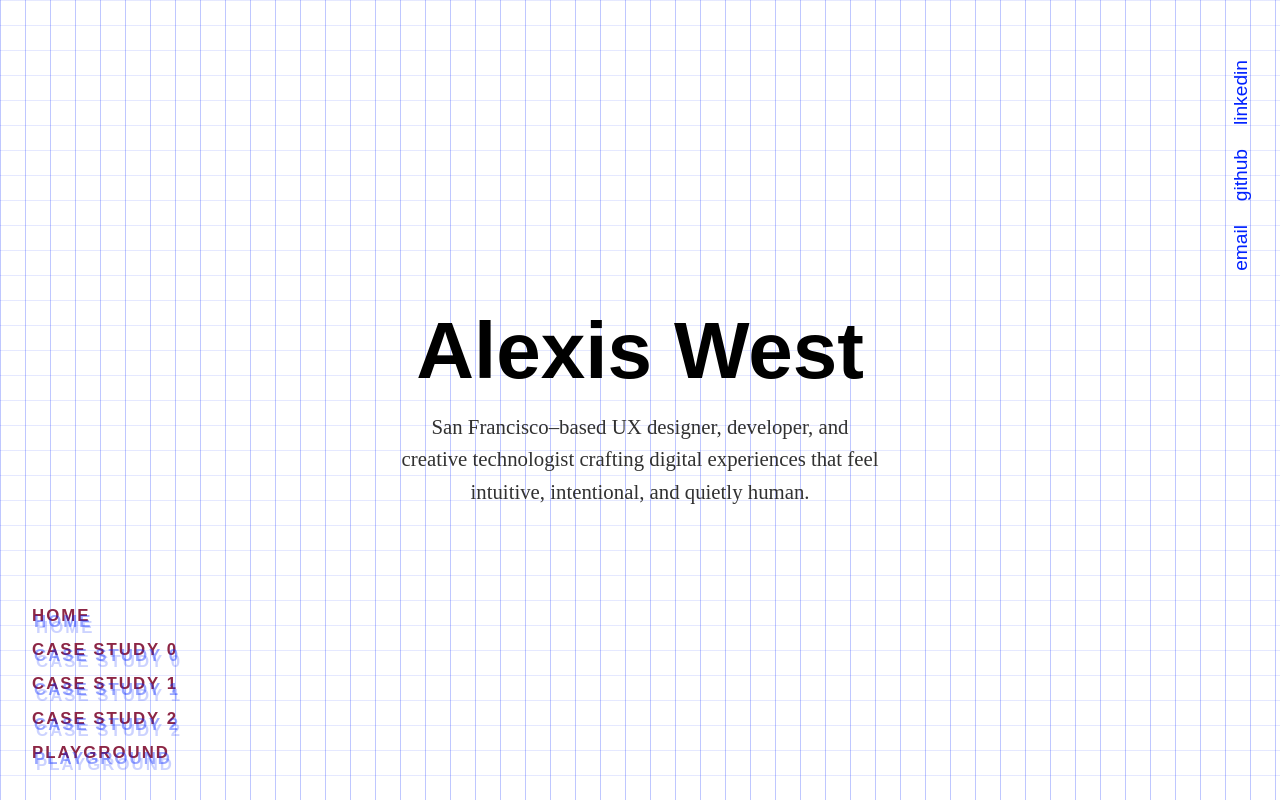
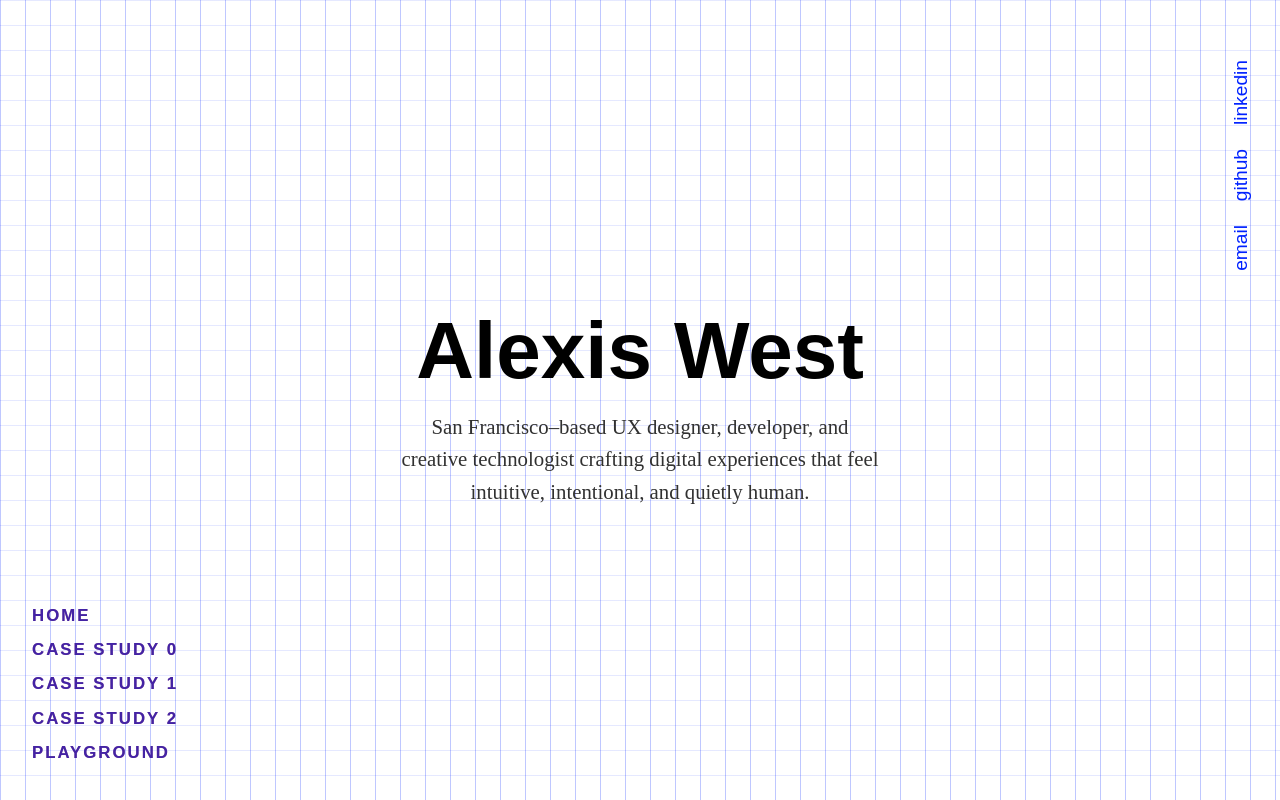
Before and after one commit to alexiswest98/2026portfolio, a React (Vite) app: page / in a window 1280 px wide. Shown: the top 800 px of the page. Built offline with nearby package versions, Linux system fonts and the light colour scheme; a web font is replaced by a local one.

Commit message:
home page animations are all working as intended

```diff
--- a/src/components/ContactLinks.jsx
+++ b/src/components/ContactLinks.jsx
@@ -6,7 +6,7 @@ const ContactLinks = forwardRef((props, ref) => {
     <div className="contact-links" ref={ref}>
       <a
         className="contact-link"
-        href="https://linkedin.com"
+        href="https://www.linkedin.com/in/alexiswest98/"
         target="_blank"
         rel="noopener noreferrer"
       >
@@ -14,7 +14,7 @@ const ContactLinks = forwardRef((props, ref) => {
       </a>
       <a
         className="contact-link"
-        href="https://github.com"
+        href="https://github.com/alexiswest98"
         target="_blank"
         rel="noopener noreferrer"
       >
@@ -22,7 +22,7 @@ const ContactLinks = forwardRef((props, ref) => {
       </a>
       <a
         className="contact-link"
-        href="mailto:your@email.com"
+        href="mailto:alexishwest98@gmail.com.com"
       >
         email
       </a>
--- a/src/pages/Home.jsx
+++ b/src/pages/Home.jsx
@@ -33,40 +33,30 @@ const Home = () => {
         start: 0,
         end: 'max',
         onUpdate: (self) => {
-          const v = Math.min(Math.abs(self.getVelocity()) / 1500, 1)
-
-          gsap.to('.nav-text.main', {
-            y: 0,
-            duration: 0.2,
-            overwrite: true,
-          })
-
-          gsap.to('.nav-text.trail1', {
-            y: v * 6,
-            x: v * 2,
-            duration: 0.3,
-            overwrite: true,
-          })
-
-          gsap.to('.nav-text.trail2', {
-            y: v * 12,
-            x: v * 4,
-            duration: 0.45,
-            overwrite: true,
-          })
-
+          // Section detection first so velocity suppression uses current section
           const scrollMid = window.scrollY + window.innerHeight * 0.5
           let newActive = 'hero'
-
           for (const { id } of SECTIONS) {
             const el = document.getElementById(id)
             if (el && el.offsetTop <= scrollMid) newActive = id
           }
-
           if (newActive !== trackedSection) {
             trackedSection = newActive
             setActiveSection(newActive)
+            // Immediately cancel in-flight trail tweens at boundary sections
+            if (newActive === 'hero' || newActive === 'playground') {
+              gsap.to('.nav-text.trail1', { y: 0, x: 0, duration: 0.3, overwrite: true })
+              gsap.to('.nav-text.trail2', { y: 0, x: 0, duration: 0.45, overwrite: true })
+            }
           }
+
+          // Suppress trails entirely at hero and playground
+          const suppressTrails = trackedSection === 'hero' || trackedSection === 'playground'
+          const v = suppressTrails ? 0 : Math.min(Math.abs(self.getVelocity()) / 1500, 1)
+
+          gsap.to('.nav-text.main', { y: 0, duration: 0.2, overwrite: true })
+          gsap.to('.nav-text.trail1', { y: v * 6, x: v * 2, duration: 0.3, overwrite: true })
+          gsap.to('.nav-text.trail2', { y: v * 12, x: v * 4, duration: 0.45, overwrite: true })
         },
       })
 
@@ -103,7 +93,7 @@ const Home = () => {
         trigger: lastLineRef.current,
         start: 'top+=20 10%',
         endTrigger: '#playground',
-        end: 'top top',
+        end: 'bottom top',
         pin: true,
         pinSpacing: false,
         pinReparent: true,
```
